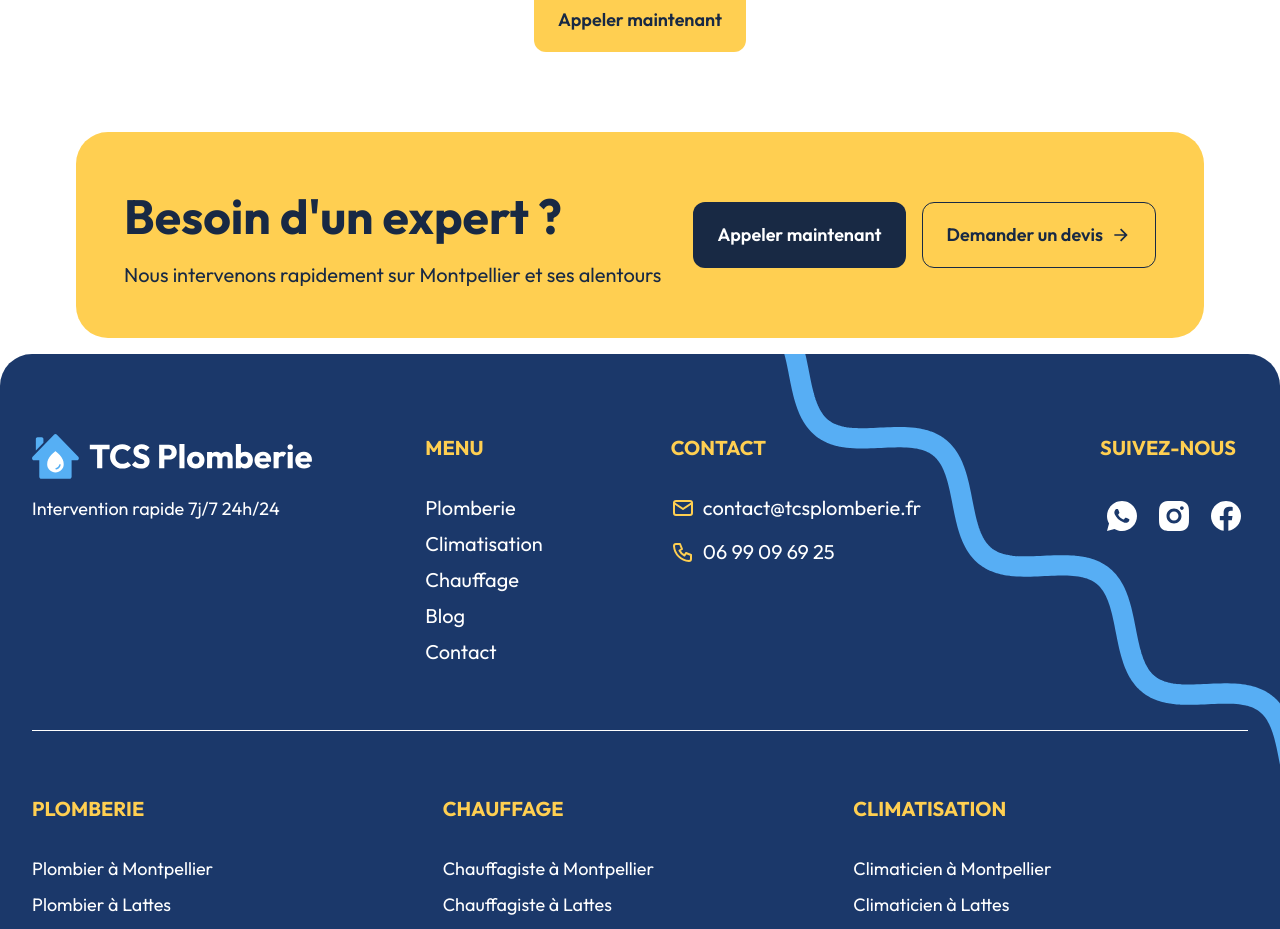
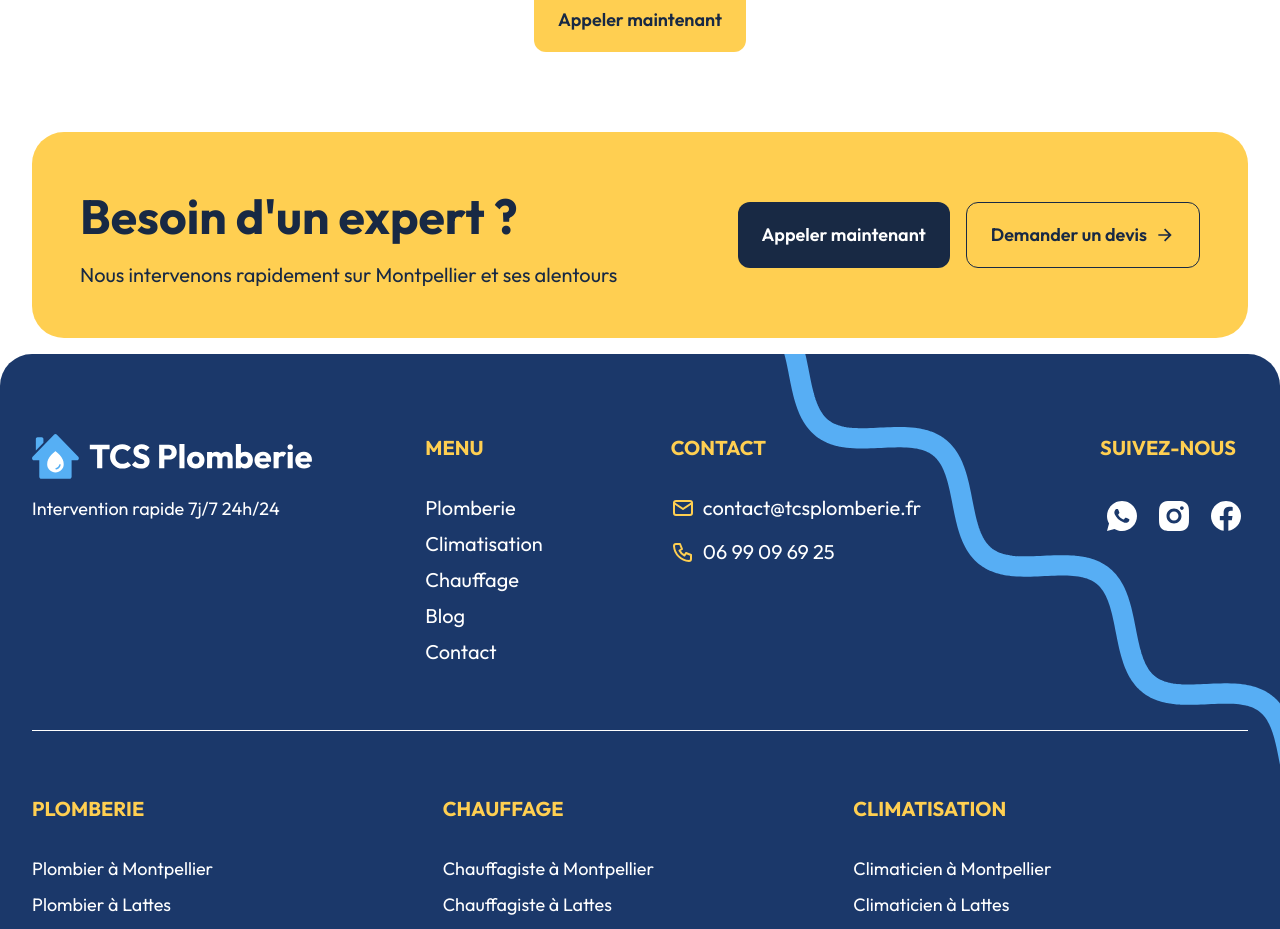
Before and after one commit to DylannDev/tcs-plomberie, a Next.js app: page / in a window 1280 px wide. Shown: the part 5844-6773 px from the top of the page. Built offline with nearby package versions, Linux system fonts and the light colour scheme.

Commit message:
💄 Add a tailwind class in wrapper component

```diff
--- a/src/components/ui/section.tsx
+++ b/src/components/ui/section.tsx
@@ -14,7 +14,7 @@ export function Section({
   return (
     <div
       className={cn(
-        "mx-auto px-4 sm:px-6 lg:px-8",
+        "mx-auto px-4 sm:px-6 lg:px-8 w-full",
         size === "default" ? "max-w-7xl" : "max-w-[1440px]",
         className
       )}
```
